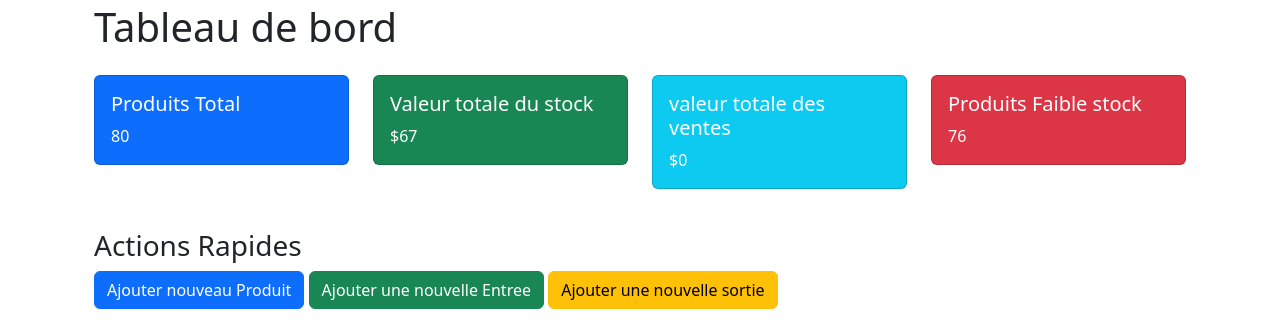
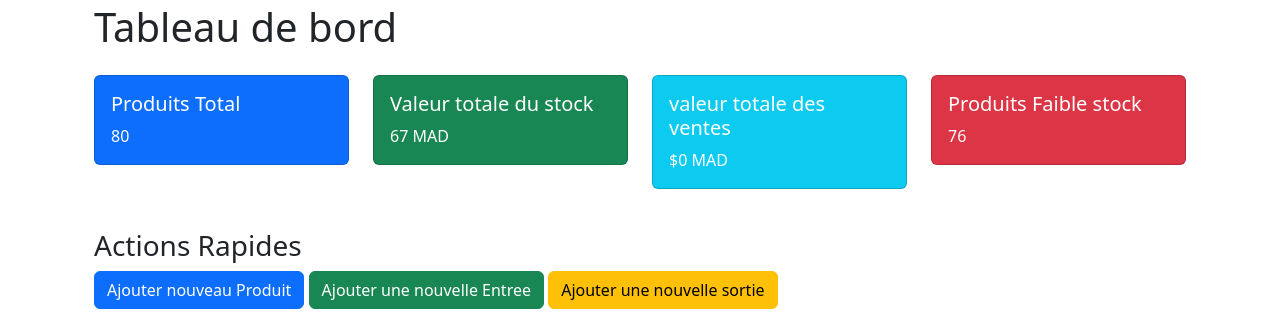
Before and after one commit to ElMehdiElMakoudi-UwU/maakoulatcom, a Django app: page / in a window 1280 px wide. Shown: the part 117-437 px from the top of the page. Run offline with Django 4.2, Linux system fonts and the light colour scheme; data comes from the database, SQL or seed files in the repository; data that the repository does not hold is empty.

Commit message:
Improvments Dashboards

```diff
--- a/products/templates/inventory/dashboard.html
+++ b/products/templates/inventory/dashboard.html
@@ -20,7 +20,7 @@
             <div class="card text-white bg-success mb-3">
                 <div class="card-body">
                     <h5 class="card-title">Valeur totale du stock</h5>
-                    <p class="card-text">${{ total_stock_value }}</p>
+                    <p class="card-text">{{ total_stock_value }} MAD</p>
                 </div>
             </div>
         </div>
@@ -28,7 +28,7 @@
             <div class="card text-white bg-info mb-3">
                 <div class="card-body">
                     <h5 class="card-title">valeur totale des ventes</h5>
-                    <p class="card-text">${{ total_sales_value }}</p>
+                    <p class="card-text">${{ total_sales_value }} MAD</p>
                 </div>
             </div>
         </div>
--- a/products/views.py
+++ b/products/views.py
@@ -1,25 +1,16 @@
 from django.shortcuts import render, redirect, get_object_or_404
+from django.http import HttpResponse
+from django.contrib import messages
+from django.db import transaction, IntegrityError
+from django.db.models import Sum, Max, Q
+from django.utils.timezone import now
+from django.template.loader import render_to_string
+from xhtml2pdf import pisa
+from io import BytesIO
+import csv
+import uuid
 from .models import Product, InventoryEntry, SalesEntry, Order
 from .forms import ProductForm, InventoryEntryForm, SalesEntryForm
-from django.db.models import Sum, Max, Q
-from django.db import transaction
-from django.contrib import messages
-from django.http import HttpResponse
-from django.template.loader import render_to_string
-from xhtml2pdf import pisa
-from django.utils.timezone import now
-import uuid
-from io import BytesIO
-import csv
-from django.db import IntegrityError
-from products.models import Product
-
-from django.shortcuts import render
-from django.http import HttpResponse
-from django.contrib import messages
-import csv
-from .models import Product
-from django.db.models import Q
 
 
 def product_form(request):
@@ -103,11 +94,9 @@ def sales_entry(request):
     sales = SalesEntry.objects.all().order_by('-date')
     return render(request, 'inventory/inventory_sales.html', {'form': form, 'sales': sales})
 
-# Inventory Entries Management
 def inventory_entries(request):
     entries = InventoryEntry.objects.all().order_by('-date')
     return render(request, 'inventory/inventory_entries.html', {'entries': entries})
-
 
 def edit_inventory_entry(request, entry_id):
     entry = get_object_or_404(InventoryEntry, id=entry_id)
@@ -121,7 +110,6 @@ def edit_inventory_entry(request, entry_id):
         form = InventoryEntryForm(instance=entry)
     return render(request, 'inventory/edit_inventory_entry.html', {'form': form, 'entry': entry})
 
-
 def delete_inventory_entry(request, entry_id):
     entry = get_object_or_404(InventoryEntry, id=entry_id)
     if request.method == 'POST':
@@ -130,12 +118,9 @@ def delete_inventory_entry(request, entry_id):
         return redirect('products:inventory_entries')
     return render(request, 'inventory/delete_inventory_entry.html', {'entry': entry})
 
-
-# Sales Entries Management
 def sales_entries(request):
     sales = SalesEntry.objects.all().order_by('-date')
     return render(request, 'inventory/sales_entries.html', {'sales': sales})
-
 
 def edit_sales_entry(request, sale_id):
     sale = get_object_or_404(SalesEntry, id=sale_id)
@@ -149,7 +134,6 @@ def edit_sales_entry(request, sale_id):
         form = SalesEntryForm(instance=sale)
     return render(request, 'inventory/edit_sales_entry.html', {'form': form, 'sale': sale})
 
-
 def delete_sales_entry(request, sale_id):
     sale = get_object_or_404(SalesEntry, id=sale_id)
     if request.method == 'POST':
@@ -157,7 +141,6 @@ def delete_sales_entry(request, sale_id):
         messages.success(request, "Sales entry deleted successfully!")
         return redirect('inventory:sales_entries')
     return render(request, 'inventory/delete_sales_entry.html', {'sale': sale})
-
 
 def inventory_status(request):
     # Get filter parameters
@@ -192,7 +175,7 @@ def inventory_status(request):
 def dashboard(request):
     total_products = Product.objects.count()
     total_stock_value = Product.objects.aggregate(
-        total_value=Sum('quantity', field="quantity * purchase_price")
+        total_value=Sum('quantity', field="quantity * selling_price")
     )['total_value'] or 0
     total_sales_value = SalesEntry.objects.aggregate(
         total_sales=Sum('quantity', field="quantity * product__selling_price")
@@ -379,10 +362,6 @@ def import_products_from_csv(request):
     # Render the upload page for GET requests
     return render(request, 'products/import_products.html')
 
-from django.http import HttpResponse
-from django.template.loader import render_to_string
-from xhtml2pdf import pisa
-
 def export_inventory_to_pdf(request):
     category = request.GET.get('category')
     supplier = request.GET.get('supplier')
```
